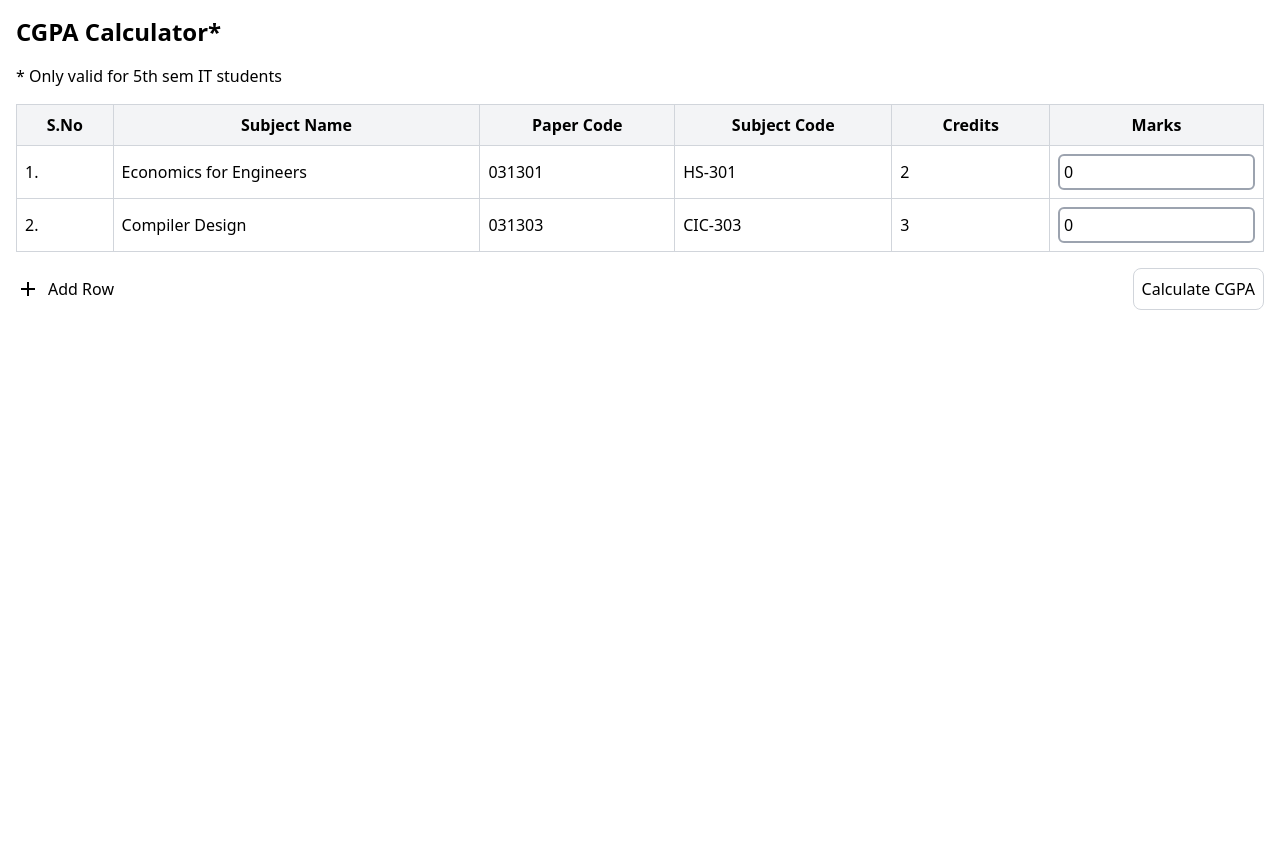
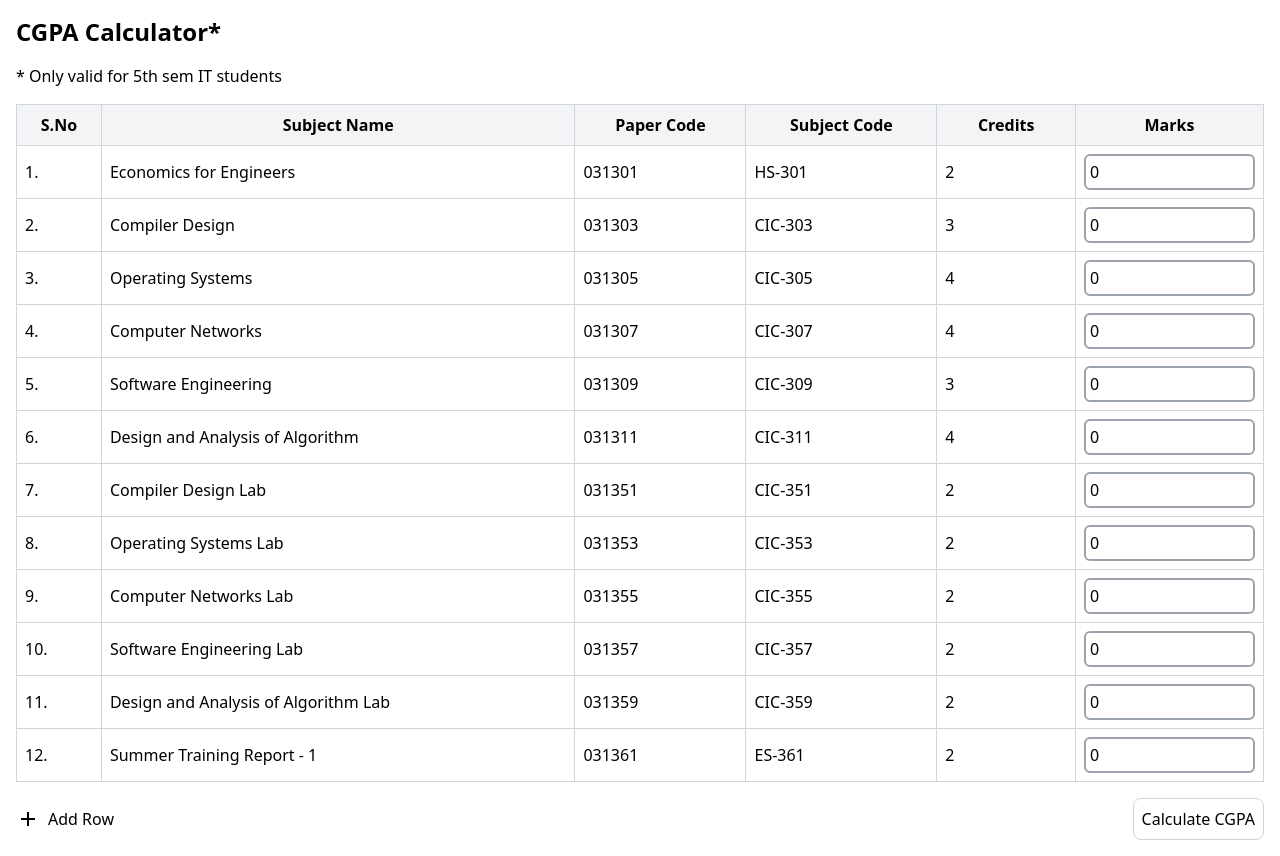
Before and after one commit to Tanaykmr/cgpa-calculator, a React (Vite) app: page / in a window 1280 px wide. Before the commit the page ends 800 px from the top, so only its background shows below. Built offline with nearby package versions, Linux system fonts and the light colour scheme.

Commit message:
fix: removed commented code + cleaned code for build process

```diff
--- a/src/App.tsx
+++ b/src/App.tsx
@@ -1,12 +1,7 @@
-import { useState } from 'react';
-import reactLogo from './assets/react.svg';
-import viteLogo from '/vite.svg';
 import './App.css';
-import CGPACalculator from './components/cgpaCalc';
+import CGPACalculator from './components/CgpaCalc';
 
 function App() {
-	const [count, setCount] = useState(0);
-
 	return (
 		<div>
 			<CGPACalculator />
--- a/src/components/cgpaCalc.tsx
+++ b/src/components/cgpaCalc.tsx
@@ -1,9 +1,5 @@
 'use client';
-
 import { useState, FormEvent } from 'react';
-// import { Button } from "@/components/ui/button"
-// import { Input } from "@/components/ui/input"
-// import { Plus } from 'lucide-react'
 import AddIcon from '@mui/icons-material/Add';
 
 interface subjectInterface {
@@ -15,24 +11,6 @@ interface subjectInterface {
 	// TODO: add lab type here to render theory and labs separately
 }
 
-// Helper function to generate random subject names
-const generateSubjectName = () => {
-	const subjects = [
-		'Economics for Engineers',
-		'Compiler Design',
-		'Operating Systems',
-		'Computer Networks',
-		'Software Engineering',
-		'Design and Analysis of Algorithm',
-		'Compiler Design Lab',
-		'Operating Systems Lab',
-		'Computer Networks Lab',
-		'Software Engineering Lab',
-		'Design and Analysis of Algorithm Lab ',
-		'Summer Training Report - 1',
-	];
-	return subjects[Math.floor(Math.random() * subjects.length)];
-};
 
 const subjectsData: subjectInterface[] = [
 	{
@@ -47,72 +25,67 @@ const subjectsData: subjectInterface[] = [
 		paperId: '031303',
 		credits: 3,
 	},
-	// {
-	// 	subjectName: "Operating Systems",
-	// 	subjectCode: "CIC-305",
-	// 	paperId: "031305",
-	// 	credits: 4,
-	// },
-	// {
-	// 	subjectName: "Computer Networks",
-	// 	subjectCode: "CIC-307",
-	// 	paperId: "031307",
-	// 	credits: 4,
-	// },
-	// {
-	// 	subjectName: "Software Engineering",
-	// 	subjectCode: "CIC-309",
-	// 	paperId: "031309",
-	// 	credits: 3,
-	// },
-	// {
-	// 	subjectName: "Design and Analysis of Algorithm",
-	// 	subjectCode: "CIC-311",
-	// 	paperId: "031311",
-	// 	credits: 4,
-	// },
-	// {
-	// 	subjectName: "Compiler Design Lab",
-	// 	subjectCode: "CIC-351",
-	// 	paperId: "031351",
-	// 	credits: 2,
-	// },
-	// {
-	// 	subjectName: "Operating Systems Lab",
-	// 	subjectCode: "CIC-353",
-	// 	paperId: "031353",
-	// 	credits: 2,
-	// },
-	// {
-	// 	subjectName: "Computer Networks Lab",
-	// 	subjectCode: "CIC-355",
-	// 	paperId: "031355",
-	// 	credits: 2,
-	// },
-	// {
-	// 	subjectName: "Software Engineering Lab",
-	// 	subjectCode: "CIC-357",
-	// 	paperId: "031357",
-	// 	credits: 2,
-	// },
-	// {
-	// 	subjectName: "Design and Analysis of Algorithm Lab",
-	// 	subjectCode: "CIC-359",
-	// 	paperId: "031359",
-	// 	credits: 2,
-	// },
-	// {
-	// 	subjectName: "Summer Training Report - 1",
-	// 	subjectCode: "ES-361",
-	// 	paperId: "031361",
-	// 	credits: 2,
-	// },
+	{
+		subjectName: 'Operating Systems',
+		subjectCode: 'CIC-305',
+		paperId: '031305',
+		credits: 4,
+	},
+	{
+		subjectName: 'Computer Networks',
+		subjectCode: 'CIC-307',
+		paperId: '031307',
+		credits: 4,
+	},
+	{
+		subjectName: 'Software Engineering',
+		subjectCode: 'CIC-309',
+		paperId: '031309',
+		credits: 3,
+	},
+	{
+		subjectName: 'Design and Analysis of Algorithm',
+		subjectCode: 'CIC-311',
+		paperId: '031311',
+		credits: 4,
+	},
+	{
+		subjectName: 'Compiler Design Lab',
+		subjectCode: 'CIC-351',
+		paperId: '031351',
+		credits: 2,
+	},
+	{
+		subjectName: 'Operating Systems Lab',
+		subjectCode: 'CIC-353',
+		paperId: '031353',
+		credits: 2,
+	},
+	{
+		subjectName: 'Computer Networks Lab',
+		subjectCode: 'CIC-355',
+		paperId: '031355',
+		credits: 2,
+	},
+	{
+		subjectName: 'Software Engineering Lab',
+		subjectCode: 'CIC-357',
+		paperId: '031357',
+		credits: 2,
+	},
+	{
+		subjectName: 'Design and Analysis of Algorithm Lab',
+		subjectCode: 'CIC-359',
+		paperId: '031359',
+		credits: 2,
+	},
+	{
+		subjectName: 'Summer Training Report - 1',
+		subjectCode: 'ES-361',
+		paperId: '031361',
+		credits: 2,
+	},
 ];
-
-// Helper function to generate random codes
-const generateCode = () => {
-	return Math.random().toString(36).substring(2, 7).toUpperCase();
-};
 
 // Generate initial data
 const initialData = subjectsData.map((subject) => ({
@@ -269,7 +242,7 @@ export default function CGPACalculator() {
 					</button>
 					<button
 						type="submit"
-						className="rounded-lg border  border-gray-300 p-2 transition-transform duration-300 hover:-translate-y-0.5 active:shadow hover:shadow-sm active:translate-y-0.5 "
+						className="rounded-lg border border-gray-300 p-2 transition-transform duration-300 hover:-translate-y-0.5 hover:shadow-sm active:translate-y-0.5 active:shadow"
 					>
 						Calculate CGPA
 					</button>
```
